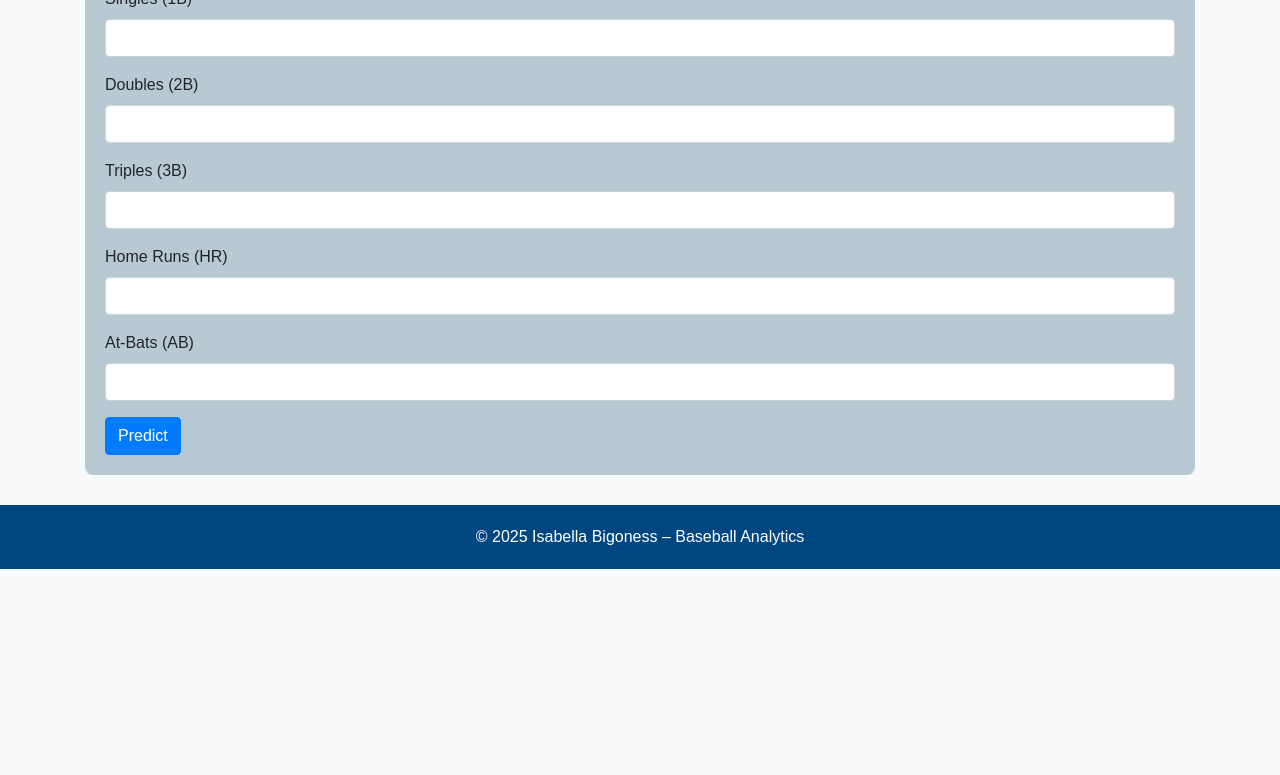
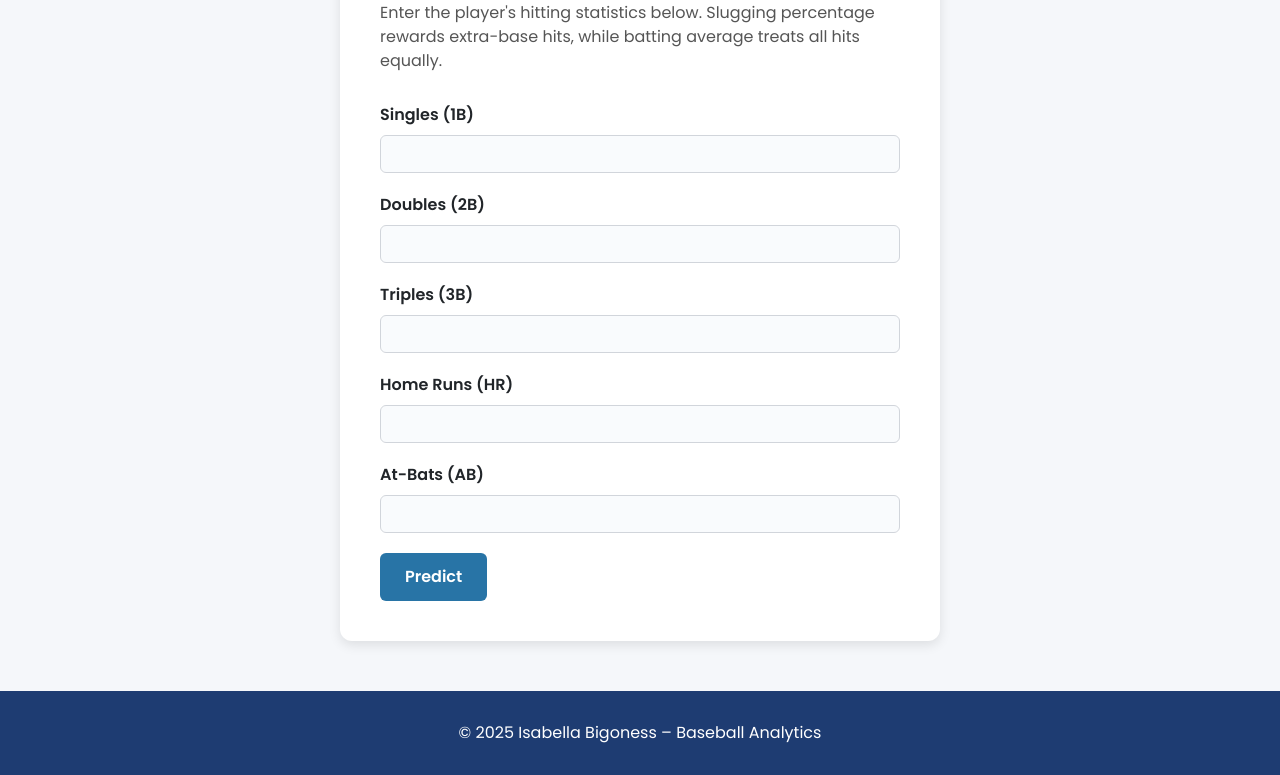
Before and after one commit to Isabella-Bigoness/Predictive-model, a plain HTML site: page index.html in a window 1280 px wide. Shown: the part 309-1084 px from the top of the page. Before the commit the page ends 878 px from the top, so only its background shows below. Drawn offline with nearby package versions, Linux system fonts and the light colour scheme.

Commit message:
Update index.html

```diff
--- a/index.html
+++ b/index.html
@@ -4,13 +4,96 @@
     <meta charset="UTF-8">
     <meta name="viewport" content="width=device-width, initial-scale=1.0">
     <title>Baseball Performance Predictor</title>
+    <!-- Google Font for a modern look -->
+    <link href="https://fonts.googleapis.com/css2?family=Poppins:wght@400;600;700&display=swap" rel="stylesheet">
+    <!-- Bootstrap for base styling -->
     <link rel="stylesheet" href="https://stackpath.bootstrapcdn.com/bootstrap/4.5.0/css/bootstrap.min.css">
     <style>
-        body { font-family: Arial, sans-serif; background-color: #f8f9fa; margin:0; padding:0; }
-        header { background-color: #004680; color:white; padding:20px; text-align:center; }
-        .container { margin-top:30px; }
-        .predict-section { background:#b9c9d3; padding:20px; border-radius:8px; }
-        footer { margin-top:30px; text-align:center; padding:20px; background-color:#004680; color:white; }
+        /* Global styles */
+        body {
+            font-family: 'Poppins', sans-serif;
+            background-color: #f5f7fa;
+            margin: 0;
+            padding: 0;
+        }
+        header {
+            /* Gradient header for a vibrant banner */
+            background: linear-gradient(90deg, #1e3c72, #2a5298);
+            color: #fff;
+            padding: 40px 20px;
+            text-align: center;
+        }
+        header h1 {
+            font-weight: 700;
+            margin-bottom: 10px;
+        }
+        header p {
+            font-weight: 400;
+            margin: 0;
+        }
+        .container {
+            margin-top: 50px;
+            margin-bottom: 50px;
+        }
+        /* Card style for the predictor form */
+        .predict-section {
+            background: #ffffff;
+            padding: 40px;
+            border-radius: 12px;
+            box-shadow: 0 4px 12px rgba(0, 0, 0, 0.1);
+            max-width: 600px;
+            margin: 0 auto;
+        }
+        .predict-section h2 {
+            font-weight: 600;
+            margin-bottom: 20px;
+        }
+        .predict-section p {
+            color: #555;
+            margin-bottom: 30px;
+        }
+        /* Form labels and inputs */
+        .predict-section label {
+            font-weight: 600;
+        }
+        .predict-section input[type="number"] {
+            background-color: #f9fbfd;
+            border: 1px solid #d1d5db;
+            border-radius: 6px;
+            padding: 12px;
+            margin-bottom: 20px;
+        }
+        .predict-section input[type="number"]:focus {
+            border-color: #4a90e2;
+            box-shadow: 0 0 0 0.2rem rgba(74, 144, 226, 0.25);
+            outline: none;
+        }
+        /* Primary button styling */
+        button.btn-primary {
+            /* Ensure the button looks prominent without relying on external Bootstrap */
+            display: inline-block;
+            color: #ffffff;
+            background-color: #2874a6;
+            border: none;
+            border-radius: 6px;
+            padding: 12px 25px;
+            font-size: 1rem;
+            font-weight: 600;
+            cursor: pointer;
+            transition: background-color 0.2s ease;
+        }
+        button.btn-primary:hover {
+            background-color: #215a81;
+        }
+        footer {
+            background-color: #1e3c72;
+            color: #fff;
+            text-align: center;
+            padding: 30px 20px;
+        }
+        footer p {
+            margin: 0;
+        }
     </style>
 </head>
 <body>
@@ -21,10 +104,7 @@
     <div class="container">
         <section class="predict-section">
             <h2>Player Statistics</h2>
-            <p>
-                Enter the player's hitting stats.  Slugging percentage rewards extra‑base hits,
-                while batting average treats all hits the same:contentReference[oaicite:2]{index=2}.
-            </p>
+            <p>Enter the player's hitting statistics below. Slugging percentage rewards extra-base hits, while batting average treats all hits equally.</p>
             <form onsubmit="event.preventDefault(); predictPerformance();">
                 <div class="form-group">
                     <label for="singles">Singles (1B)</label>
@@ -43,12 +123,13 @@
                     <input type="number" id="homeRuns" class="form-control" min="0" required>
                 </div>
                 <div class="form-group">
-                    <label for="atBats">At‑Bats (AB)</label>
+                    <label for="atBats">At-Bats (AB)</label>
                     <input type="number" id="atBats" class="form-control" min="1" required>
                 </div>
+                <!-- Primary button uses Bootstrap classes; ensure proper hyphenation -->
                 <button type="submit" class="btn btn-primary">Predict</button>
             </form>
-            <div id="result" style="display:none; margin-top:20px;">
+            <div id="result" style="display:none; margin-top: 20px;">
                 <h3>Prediction Result:</h3>
                 <p id="avg"></p>
                 <p id="slg"></p>
@@ -57,7 +138,7 @@
         </section>
     </div>
     <footer>
-        © 2025 Isabella Bigoness – Baseball Analytics
+        <p>© 2025 Isabella Bigoness – Baseball Analytics</p>
     </footer>
     <script>
         function predictPerformance() {
@@ -66,15 +147,19 @@
             const triples = parseInt(document.getElementById('triples').value);
             const homeRuns = parseInt(document.getElementById('homeRuns').value);
             const atBats = parseInt(document.getElementById('atBats').value);
+            // Validate input
             if (atBats <= 0) {
-                document.getElementById('avg').innerText = 'At‑bats must be greater than zero.';
+                document.getElementById('avg').innerText = 'At-bats must be greater than zero.';
                 document.getElementById('slg').innerText = '';
                 document.getElementById('powerRank').innerText = '';
             } else {
                 const hits = singles + doubles + triples + homeRuns;
+                // Batting average
                 const avg = (hits / atBats).toFixed(3);
+                // Slugging percentage: total bases divided by at-bats
                 const totalBases = singles + 2 * doubles + 3 * triples + 4 * homeRuns;
                 const slugging = (totalBases / atBats).toFixed(3);
+                // Determine power ranking based on slugging
                 let power;
                 const s = parseFloat(slugging);
                 if (s >= 0.55) {
```
